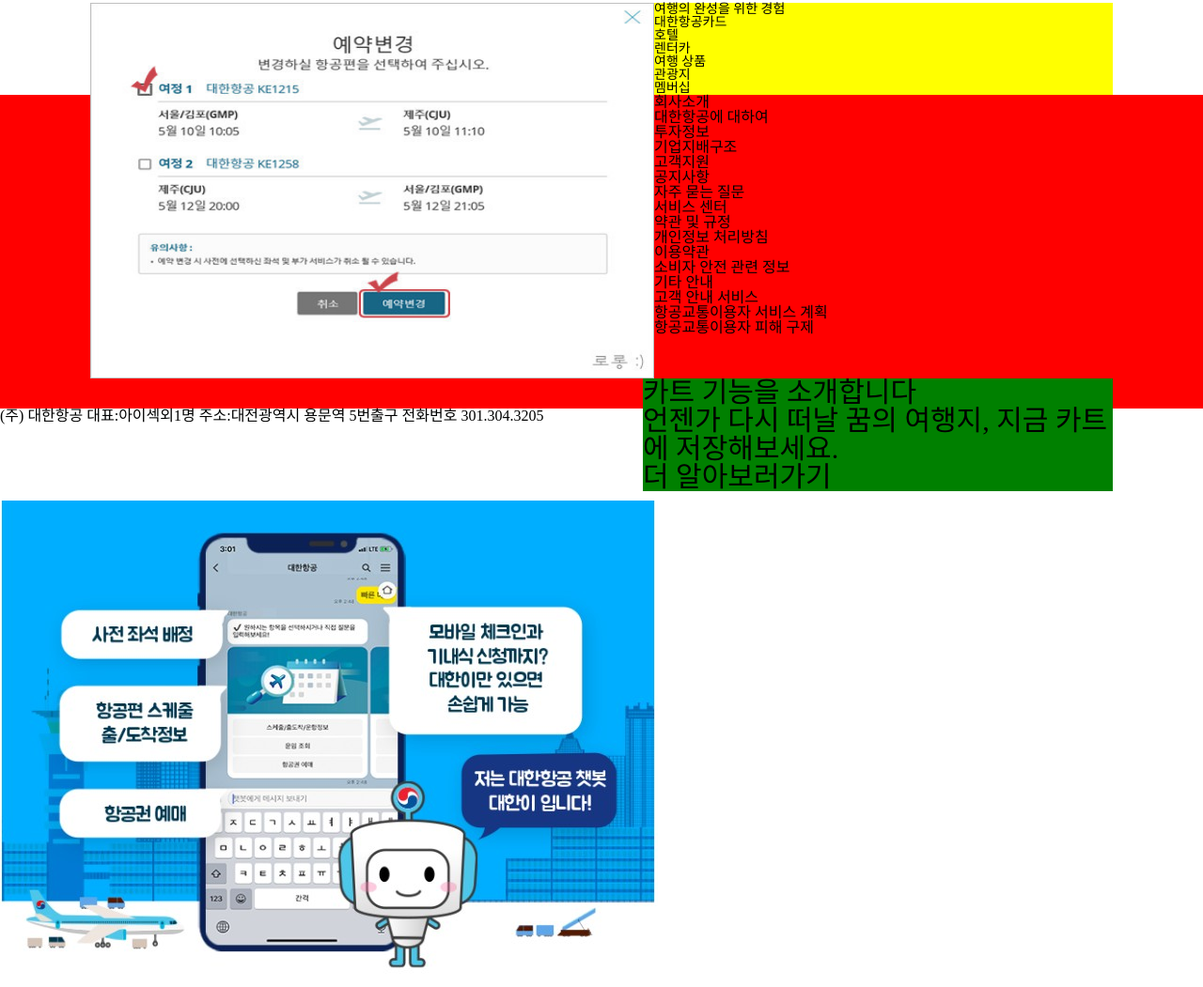
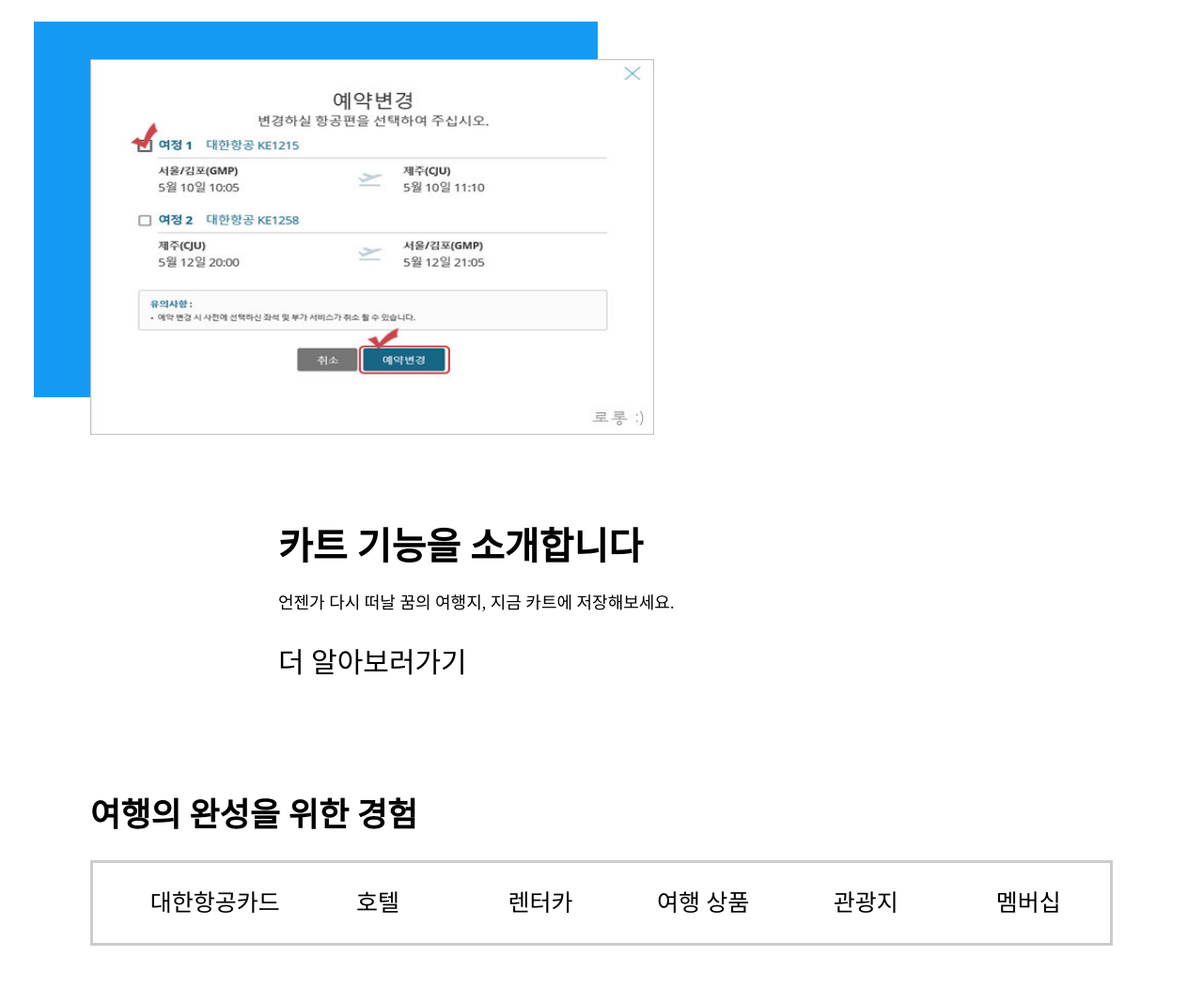
Before and after one commit to kimbs95/-21.11.17-korea, a plain HTML site: page index.html in a window 1280 px wide. Shown: the part 467-1518 px from the top of the page at 94% size. Drawn offline with nearby package versions, Linux system fonts and the light colour scheme.

Commit message:
[21.11.18] icon

```diff
--- a/css/main.css
+++ b/css/main.css
@@ -7,8 +7,9 @@
 /* *{
     width: 85%;
     margin: 0 auto;
-    font-size: 40px; */
+    font-size: 40px;
 }
+*/
 .clearfix::after{
     content: '';
     display: block;
@@ -38,10 +39,12 @@
     height: 300px;
     border-radius: 50px;
     overflow: hidden;
+
 }
 body .wrap .middle .co .img-box img{
     width: 100%;
     height: 100%;
+
 }
 
 body .wrap .middle .co .font{
@@ -57,20 +60,29 @@
     margin-left: 15px;
 
 }
+body .wrap .middle .co .font a:hover{
+    text-decoration: underline;
+    color: rgb(23, 20, 230);
+}
 body .wrap .middle .co .font h1{
     margin-top: 20px;
 }
 
 body .wrap .middle .co .font p{
-    margin-top: 115px;
-    font-weight: 500;
+    margin-top: 130px;
+    font-weight: 700;
+    font-size: 20px;
 }
 
 
 /* 카트기능 예약변경 */
 body .wrap .photo{
-    background: black;
+    /* background: black; */
+    /* border: 3px solid #000; */
     width: 100%;
+    box-sizing: border-box;
+    margin-top: 180px;
+
 }
 
 body .wrap .photo .f{
@@ -78,28 +90,183 @@
     height: 400px;
     float: left;
     /* background: orange; */
+    position: relative;
 }
 body .wrap .photo .f img{
     width: 100%;
     height: 100%;
 }
+
+body .wrap .photo .f::after{
+    content: '';
+    display: block;
+    width: 100%;
+    height: 100%;
+    background: rgb(21, 154, 243);
+    position: absolute;
+    left: -10%;
+    top: -10%;
+    z-index: -1;
+
+}
+
 body .wrap .photo .bb{
     /* float: right; */
     width: 500px;
     font-size: 30px;
     margin-bottom: 10px;
-    background: green;
-    float: right;
+    /* background: green; */
+    float: left;
+    margin-left: 200px;
+    margin-top: 100px;
+    /* text-shadow: 2px 2px 2px rgba(0, 0, 0, 0.7); */
+
+
 }
-body .wrap .photo .bb
-
-body .w {
-    margin-bottom: 100px;
-}
-body .finish {
-    background: yellow;
+body .wrap .photo .bb h1{
+    font-weight: 700;
+    font-size: 40px;
+    margin-bottom: 30px;
 }
 
+body .wrap .photo .bb p {
+    margin-bottom: 40px;
+    font-size: 18px;
+}
+body .wrap .photo .bb a{
+    position: relative;
+    width: 0%;
+}
+
+body .wrap .photo .bb a::before{
+    content: '→→';
+    display: block;
+    width: 60px;
+    height: 30px;
+    background: green;
+    color: white;
+    position: absolute;
+    left: 0;
+    top: 5px;
+    border-radius: 50px;
+    font-weight: 600;
+    opacity: 0;
+}
+body .wrap .photo .bb a:hover::before {
+    animation: rightMove 2s both ;
+}
+@keyframes rightMove {
+    0% {
+        left: 0;
+    }
+    100% {
+        left: 250px;
+        opacity: 1;
+    }
+}
+
+/* 위젯 영역*/
+
+.wrap .finish {
+    /* background: yellow; */
+    font-size: 25px;
+
+}
+.wrap .finish .a h1{
+    font-size: 35px;
+    font-weight: 700;
+    margin-bottom: 30px;
+}
+
+.wrap .finish .w{
+
+    margin-bottom: 100px;
+
+}
+.wrap .finish .w .nav ul{
+
+    border: 3px solid #ccc;
+    text-align: center;
+    display: block;
+}
+.wrap .w .nav ul li{
+    width: 16%;
+    box-sizing: border-box;
+    float: left;
+    margin: 0;
+    display: block;
+    /* background: blue; */
+    height: 100%;
+}
+
+.wrap .w .nav ul li a {
+    display: block;
+    width: 100%;
+    padding: 30px 0;
+    box-sizing: border-box;
+    /* background: red; */
+}
+.wrap .w .nav ul li a:hover{
+    background: skyblue;
+    color: rgba(0, 0 ,0, 0.4);
+}
+.wrap .w .nav ul li:first-child{
+    margin-left: 4%;
+}
+/* footer 영역 */
+
 footer .vv {
-    background: red;
+    background: #ddd;
+    height: 200px
+
 }
+
+footer .vv ul {
+    width: 22%;
+    float: left;
+    margin-top: 40px ;
+    font-size: 20px;
+    font-weight: 600;
+    margin-left: 3%;
+    padding-left:150px ;
+    box-sizing: border-box;
+
+}
+
+footer .vv ul li {
+    font-size: 18px;
+    font-weight: 400;
+    text-align: left;
+    margin-top: 10px;
+}
+footer .vv ul li a:hover{
+    text-decoration: underline;
+    color: green;
+    font-weight: 700;
+}
+
+footer .bottom{
+    width: 100%;
+}
+
+footer .bottom span{
+    /* background: orange; */
+    margin-top: 40px;
+    margin-left: 100px;
+    float: left;
+    padding: 30px 20px;
+    font-weight: 700;
+    font-size: 20px;
+
+}
+footer .bottom .gkgk {
+    float: right;
+    width: 600px;
+    height: 130px;
+
+}
+footer .bottom .gkgk img{
+    width: 100%;
+    height: 100%;
+
+}
--- a/index.html
+++ b/index.html
@@ -1,5 +1,6 @@
 <!DOCTYPE html>
 <html lang="ko">
+
 <head>
     <meta charset="UTF-8">
     <meta http-equiv="X-UA-Compatible" content="IE=edge">
@@ -17,26 +18,28 @@
 
 
 </head>
+
 <body>
     <div class="wrap">
         <!--중간 작업 -->
         <div class="frap">
             <section class="middle">
-            <div class="co clearfix" >
+                <div class="co clearfix">
                     <div class="img-box">
                         <img src="images/비행기사진.jpg" alt="비행기사진">
                     </div>
                     <div class="font">
+                        <a href="#">
                             <h1>
                                 코로나19 업데이트 센터
                             </h1>
                             <p>
                                 항공권 정보,항공편 운항등 코로나19와 관련된 최신 정보를 확인하실수있습니다.
                             </p>
+                        </a>
                     </div>
                 </div>
 
-      </div>
                 <div class="photo clearfix">
                     <div class="f">
                         <img src="images/카트기능.jpg" alt="사용방법">
@@ -51,13 +54,13 @@
                         </p>
                         <a href="#">더 알아보러가기</a>
                     </div>
-
                 </div>
             </section>
+        </div>
 
         <!--위젯 영역  -->
         <!-- <div class="w"> -->
-        <section class="finish">
+        <section class="finish clearfix">
             <div class="a">
                 <h1>
                     여행의 완성을 위한 경험
@@ -65,7 +68,7 @@
             </div>
             <div class="w">
                 <nav class="nav">
-                    <ul>
+                    <ul class="clearfix">
                         <li><a href="#">
                                 대한항공카드
                                 <div>
@@ -116,7 +119,7 @@
     </div>
     </section>
     <footer>
-            <div class="vv">
+        <div class="vv clearfix">
             <ul class="ai">
                 회사소개
                 <li><a href="#">대한항공에 대하여</a></li>
@@ -141,21 +144,17 @@
                 <li><a href="#">항공교통이용자 서비스 계획</a></li>
                 <li><a href="#">항공교통이용자 피해 구제</a></li>
             </ul>
-                <ul>
-                    <li><a href="#"></a><img src="" alt=""></li>
-                    <li><a href="#"></a><img src="" alt=""></li>
-                    <li><a href="#"></a><img src="" alt=""></li>
-                    <li><a href="#"></a><img src="" alt=""></li>
-                </ul>
+
         </div>
 
-            <div class="bottom">
+        <div class="bottom clearfix">
             <span>
                 (주) 대한항공 대표:아이섹외1명 주소:대전광역시 용문역 5번출구
                 전화번호 301.304.3205
             </span>
-                <div class="gkgk">
-                    <a href="#"></a><img src="images/챗봇.jpg" alt="이미지">
+
+            <div class="gkgk clearfix">
+                <a href="#"><img src="images/챗봇.jpg" alt="챗봇"></a>
             </div>
         </div>
     </footer>
```
Lines whose indentation alone changed are shown as unchanged.
